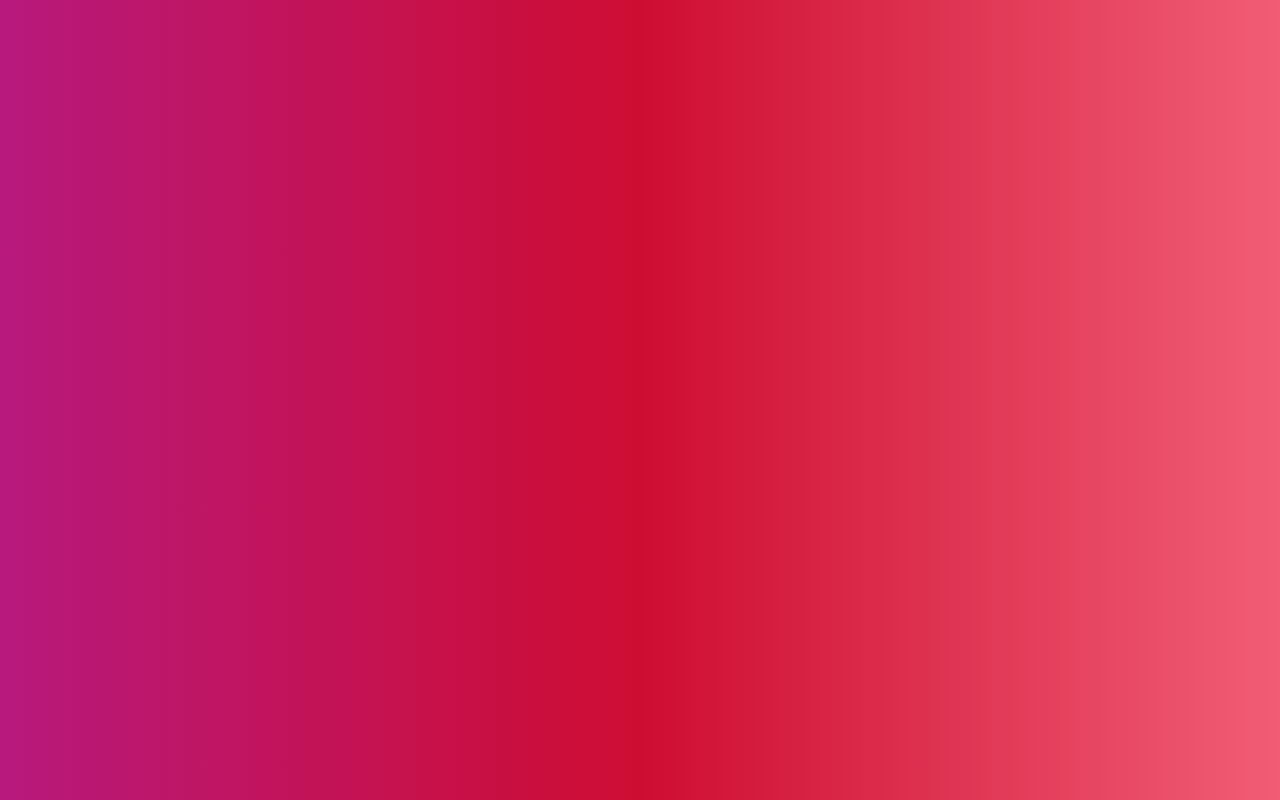
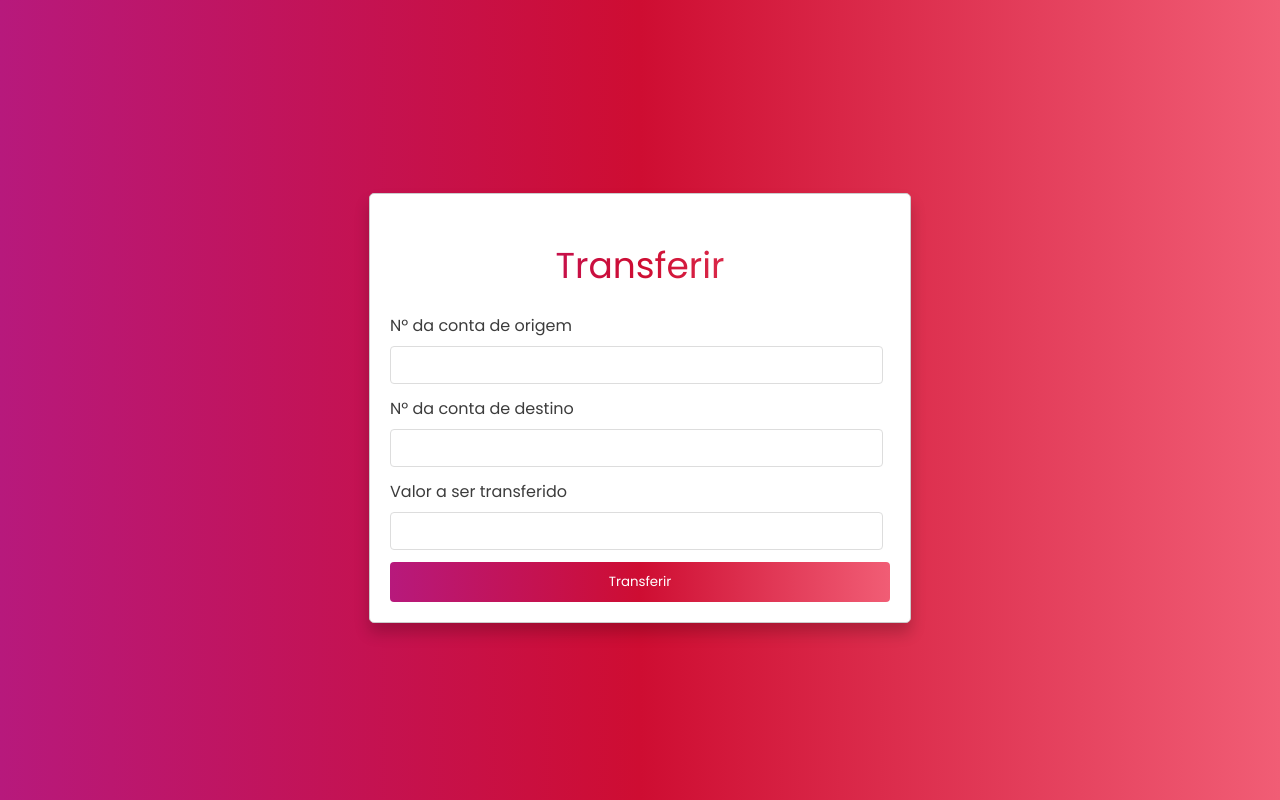
Before and after one commit to lauranunest/banco-frontend, an Angular app: page /transferencia in a window 1280 px wide. Before the commit this address led to /. Built offline with nearby package versions, Linux system fonts and the light colour scheme.

Commit message:
feat: página de transferência

```diff
--- a/src/app/app-routing.module.ts
+++ b/src/app/app-routing.module.ts
@@ -2,10 +2,12 @@ import { NgModule } from "@angular/core";
 import { Routes, RouterModule } from "@angular/router";
 import { CadastroComponent } from "./cadastro/cadastro.component";
 import { DepositoComponent } from "./deposito/deposito.component";
+import { TransferenciaComponent } from "./transferencia/transferencia.component";
 
 const routes: Routes = [
   { path: "cadastro", component: CadastroComponent },
   { path: "deposito", component: DepositoComponent },
+  { path: "transferencia", component: TransferenciaComponent },
 ];
 
 @NgModule({
--- a/src/app/app.component.html
+++ b/src/app/app.component.html
@@ -1,7 +1,10 @@
 <nav>
   <ul>
     <li *ngIf="mostrarCadastro"><a routerLink="/cadastro">Cadastro</a></li>
-    <li *ngIf="mostrarDeposito"><a routerLink="/deposito">Deposito</a></li>
+    <li *ngIf="mostrarDeposito"><a routerLink="/deposito">Depósito</a></li>
+    <li *ngIf="mostrarTransferencia">
+      <a routerLink="/transferencia">Transferência</a>
+    </li>
   </ul>
 </nav>
 
--- a/src/app/app.module.ts
+++ b/src/app/app.module.ts
@@ -6,9 +6,10 @@ import { AppComponent } from "./app.component";
 import { CadastroComponent } from "./cadastro/cadastro.component";
 import { ReactiveFormsModule } from "@angular/forms";
 import { DepositoComponent } from './deposito/deposito.component';
+import { TransferenciaComponent } from './transferencia/transferencia.component';
 
 @NgModule({
-  declarations: [AppComponent, CadastroComponent, DepositoComponent],
+  declarations: [AppComponent, CadastroComponent, DepositoComponent, TransferenciaComponent],
   imports: [BrowserModule, AppRoutingModule, ReactiveFormsModule],
   providers: [],
   bootstrap: [AppComponent],
--- a/src/app/deposito/deposito.component.html
+++ b/src/app/deposito/deposito.component.html
@@ -17,6 +17,7 @@
     type="number"
     min="0.01"
     step="0.01"
+    required
   />
 
   <button type="submit">Depositar</button>
--- a/src/app/deposito/deposito.component.ts
+++ b/src/app/deposito/deposito.component.ts
@@ -12,6 +12,7 @@ export class DepositoComponent implements OnInit {
   mostrarSucesso: boolean = false;
   mostrarErroConta: boolean = false;
   mostrarErroDeposito: boolean = false;
+
   constructor(private fb: FormBuilder) {}
 
   ngOnInit() {
--- /dev/null
+++ b/src/app/transferencia/transferencia.component.html
@@ -0,0 +1,43 @@
+<form [formGroup]="transferenciaForm" (ngSubmit)="submeterTransferencia()">
+  <h1 class="tituloTransferencia">Transferir</h1>
+
+  <label for="numeroContaOrigem">Nº da conta de origem</label>
+  <input
+    id="numeroContaOrigem"
+    formControlName="numeroContaOrigem"
+    type="text"
+    required
+    (input)="somenteNumeros($event)"
+    required
+  />
+
+  <label for="numeroContaDestino">Nº da conta de destino</label>
+  <input
+    id="numeroContaDestino"
+    formControlName="numeroContaDestino"
+    type="text"
+    required
+    (input)="somenteNumeros($event)"
+    required
+  />
+
+  <label for="valorTransferencia">Valor a ser transferido</label>
+  <input
+    id="valorTransferencia"
+    formControlName="valorTransferencia"
+    type="number"
+    min="0.01"
+    step="0.01"
+    required
+  />
+
+  <button type="submit">Transferir</button>
+</form>
+
+<div *ngIf="mostrarErro" class="erroMensagem">
+  {{ mensagemErro }}
+</div>
+
+<div *ngIf="mostrarSucesso" class="sucessoMensagem">
+  Transferência realizada com sucesso!
+</div>
--- /dev/null
+++ b/src/app/transferencia/transferencia.component.scss
@@ -0,0 +1,115 @@
+@import url("https://fonts.googleapis.com/css2?family=Poppins:ital,wght@0,100;0,200;0,300;0,400;0,500;0,600;0,700;0,800;0,900;1,100;1,200;1,300;1,400;1,500;1,600;1,700;1,800;1,900&display=swap");
+
+form {
+  width: 500px;
+  margin: auto;
+  padding: 20px;
+  border: 1px solid #ccc;
+  border-radius: 5px;
+  background: rgb(255, 255, 255);
+  box-shadow: 0 10px 15px rgba(0, 0, 0, 0.2);
+}
+
+label {
+  display: block;
+  margin-bottom: 8px;
+  font-family: "Poppins", sans-serif;
+  color: #3c3c3c;
+}
+
+input {
+  width: 95%;
+  padding: 8px;
+  margin-bottom: 12px;
+  border: 1px solid #ddd;
+  border-radius: 4px;
+  font-family: "Poppins", sans-serif;
+}
+
+button {
+  width: 100%;
+  padding: 10px;
+  background: linear-gradient(-90deg, #f15d75, #ce0d32, #b7197c);
+  color: white;
+  border: none;
+  border-radius: 4px;
+  cursor: pointer;
+  font-family: "Poppins", sans-serif;
+}
+
+.tituloTransferencia {
+  color: transparent;
+  background: linear-gradient(-90deg, #f15d75, #ce0d32, #b7197c);
+  background-clip: text;
+  -webkit-background-clip: text;
+  text-align: center;
+  font-family: "Poppins", sans-serif;
+  font-size: 36px;
+  margin-bottom: 20px;
+  font-weight: 400;
+  font-style: normal;
+}
+
+.erroMensagem {
+  position: fixed;
+  top: 10px;
+  right: 10px;
+  background-color: #ffffff;
+  color: #3c3c3c;
+  border: 1px solid #ff0019;
+  font-family: "Poppins", sans-serif;
+  font-weight: 400;
+  font-style: normal;
+  padding: 10px;
+  border-radius: 5px;
+  z-index: 1000;
+  font-size: 14px;
+}
+
+.sucessoMensagem {
+  position: fixed;
+  top: 10px;
+  right: 10px;
+  background-color: #cbffc4;
+  color: #3c3c3c;
+  border: 1px solid #5d9e55;
+  font-family: "Poppins", sans-serif;
+  font-weight: 400;
+  font-style: normal;
+  padding: 10px;
+  border-radius: 5px;
+  z-index: 1000;
+  font-size: 14px;
+}
+
+.erroMensagem {
+  position: fixed;
+  top: 10px;
+  right: 10px;
+  background-color: #ffffff;
+  color: #3c3c3c;
+  border: 1px solid #ff0019;
+  font-family: "Poppins", sans-serif;
+  font-weight: 400;
+  font-style: normal;
+  padding: 10px;
+  border-radius: 5px;
+  z-index: 1000;
+  font-size: 14px;
+}
+
+.sucessoMensagem {
+  position: fixed;
+  top: 10px;
+  right: 10px;
+  background-color: #cbffc4;
+  color: #3c3c3c;
+  border: 1px solid #5d9e55;
+  font-family: "Poppins", sans-serif;
+  font-weight: 400;
+  font-style: normal;
+  padding: 10px;
+  border-radius: 5px;
+  z-index: 1000;
+  font-size: 14px;
+}
--- /dev/null
+++ b/src/app/transferencia/transferencia.component.ts
@@ -0,0 +1,113 @@
+import { Component, OnInit } from "@angular/core";
+import { FormBuilder, FormGroup } from "@angular/forms";
+
+@Component({
+  selector: "app-transferencia",
+  templateUrl: "./transferencia.component.html",
+  styleUrls: ["./transferencia.component.scss"],
+})
+export class TransferenciaComponent implements OnInit {
+  transferenciaForm: FormGroup;
+  mensagemErro: string = "";
+  mostrarErro: boolean = false;
+
+  constructor(private fb: FormBuilder) {}
+
+  ngOnInit() {
+    this.transferenciaForm = this.fb.group({
+      numeroContaOrigem: "",
+      numeroContaDestino: "",
+      valorTransferencia: "",
+    });
+  }
+
+  submeterTransferencia() {
+    if (this.transferenciaForm.valid) {
+      const contaCadastradaOrigem = JSON.parse(
+        localStorage.getItem(
+          JSON.stringify(this.transferenciaForm.value.numeroContaOrigem)
+        ) || "{}"
+      );
+      const contaCadastradaDestino = JSON.parse(
+        localStorage.getItem(
+          JSON.stringify(this.transferenciaForm.value.numeroContaDestino)
+        ) || "{}"
+      );
+
+      if (
+        contaCadastradaOrigem.numeroConta == contaCadastradaDestino.numeroConta
+      ) {
+        this.mensagemErro =
+          "Não é possível realizar transferência para a mesma conta!";
+        this.mostrarErro = true;
+        this.fecharMensagens();
+      }
+
+      if (
+        !contaCadastradaOrigem.numeroConta &&
+        !contaCadastradaDestino.numeroConta
+      ) {
+        this.mensagemErro = "Contas de origem e destino inválidas.";
+        this.mostrarErro = true;
+        this.fecharMensagens();
+        return null;
+      } else if (!contaCadastradaOrigem.numeroConta) {
+        this.mensagemErro = "Conta de origem inválida.";
+        this.mostrarErro = true;
+        this.fecharMensagens();
+        return null;
+      } else if (!contaCadastradaDestino.numeroConta) {
+        this.mensagemErro = "Conta de destino inválida.";
+        this.mostrarErro = true;
+        this.fecharMensagens();
+        return null;
+      }
+
+      if (this.transferenciaForm.value.valorTransferencia <= 0) {
+        this.mensagemErro =
+          "Valor de transferência deve ser maior do que R$0!.";
+        this.mostrarErro = true;
+        this.fecharMensagens();
+      }
+
+      if (
+        contaCadastradaOrigem.saldo <
+        this.transferenciaForm.value.valorTransferencia
+      ) {
+        this.mensagemErro =
+          "Saldo da conta de origem insuficiente para transferência!";
+        this.mostrarErro = true;
+        this.fecharMensagens();
+      } else {
+        contaCadastradaOrigem.saldo -= parseFloat(
+          this.transferenciaForm.value.valorTransferencia
+        );
+        contaCadastradaDestino.saldo += parseFloat(
+          this.transferenciaForm.value.valorTransferencia
+        );
+        localStorage.setItem(
+          JSON.stringify(contaCadastradaOrigem.numeroConta),
+          JSON.stringify(contaCadastradaOrigem)
+        );
+        localStorage.setItem(
+          JSON.stringify(contaCadastradaDestino.numeroConta),
+          JSON.stringify(contaCadastradaDestino)
+        );
+      }
+    } else {
+      this.mensagemErro = "Por favor, preencha todos campos!";
+      this.mostrarErro = true;
+      this.fecharMensagens();
+    }
+  }
+
+  somenteNumeros(event: any) {
+    event.target.value = event.target.value.replace(/[^0-9]/g, "");
+  }
+
+  fecharMensagens() {
+    setTimeout(() => {
+      this.mostrarErro = false;
+    }, 2000);
+  }
+}
```
Also changed, not shown: 1 other file (tests, documents, lock files or other folders).
